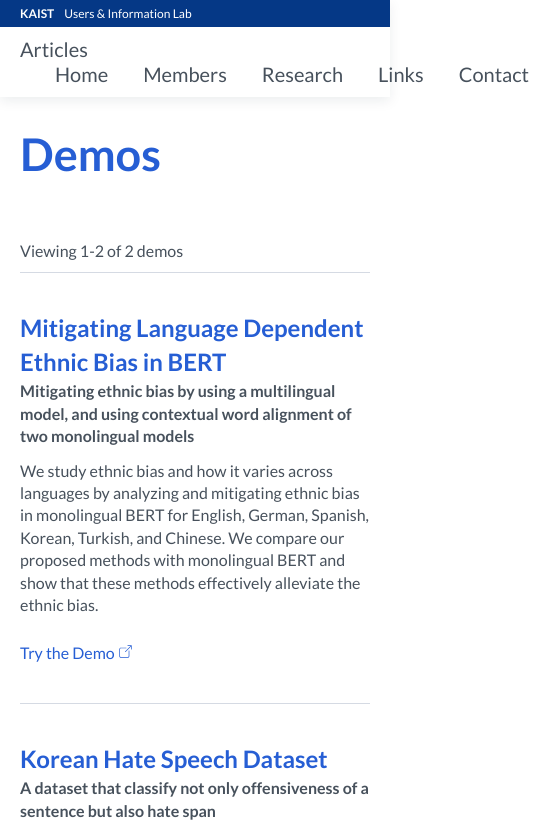
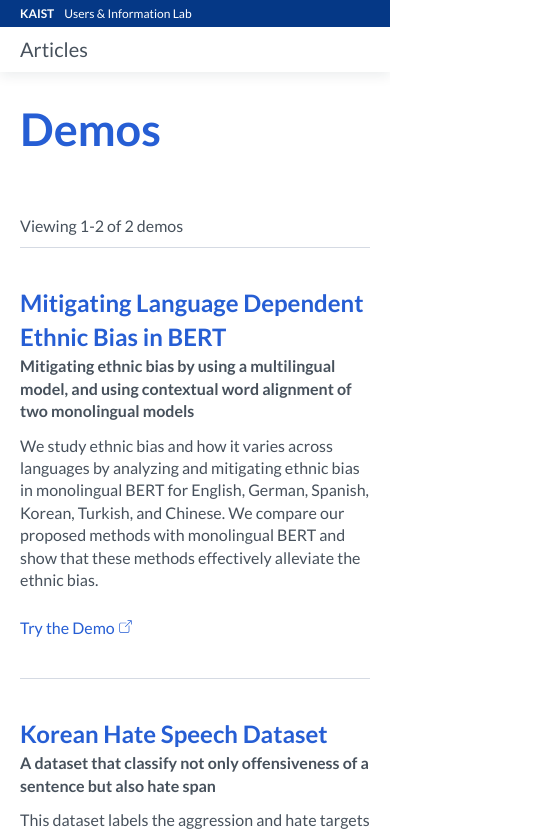
Before and after one commit to uilab-github/demos, a Next.js app: page / in a window 390 px wide. Shown: the top 834 px of the page, 553 px wide, since content can reach past the window. Built offline with nearby package versions, Linux system fonts and the light colour scheme.

Commit message:
Hide dev portion in production page

```diff
--- a/component/HateSpanRecognition.tsx
+++ b/component/HateSpanRecognition.tsx
@@ -107,15 +107,15 @@
         <div className={classes.output}>
           <div className={classes.outputTitle}> {`Analysis Result`}</div>
           <div className={classes.outputContent}>
-            {/* {outputDetail.offensiveness ? (
+            {outputDetail.offensiveness ? (
               <div className={`${classes.offensiveness} ${classes.red}`}>
-                The sentence is offensive
+                Offensive
               </div>
             ) : (
               <div className={`${classes.offensiveness} ${classes.green}`}>
-                The sentence is not offensive
+                Not offensive
               </div>
-            )} */}
+            )}
             <div className={classes.outputMain}>{output}</div>
           </div>
         </div>
--- a/component/layout/TopNavBarMain.module.css
+++ b/component/layout/TopNavBarMain.module.css
@@ -113,7 +113,7 @@
     color: rgb(71, 81, 92);
   }
   .dropDown {
-    display: flex;
+    display: none;
   }
 
   .dropDown ul {
--- a/data/hateSpan.json
+++ b/data/hateSpan.json
@@ -142,7 +142,7 @@
   "동성애자들은 차별받지 않고 있습니다 . 힘들고 어렵게 살아가는 이들 틈에서 그들을 방패로 이용하고 있습니다 이 악법이 통과 되면 저들 눈치나 살피며 살게 될것입니다 .": {
     "comment": "동성애자들은 차별받지 않고 있습니다 . 힘들고 어렵게 살아가는 이들 틈에서 그들을 방패로 이용하고 있습니다 이 악법이 통과 되면 저들 눈치나 살피며 살게 될것입니다 .",
     "offensiveness": true,
-    "off_start_idx": 61,
+    "off_start_idx": 62,
     "off_end_idx": 92,
     "target": "group",
     "target_group": "집단-성적 지향-동성애자",
```
